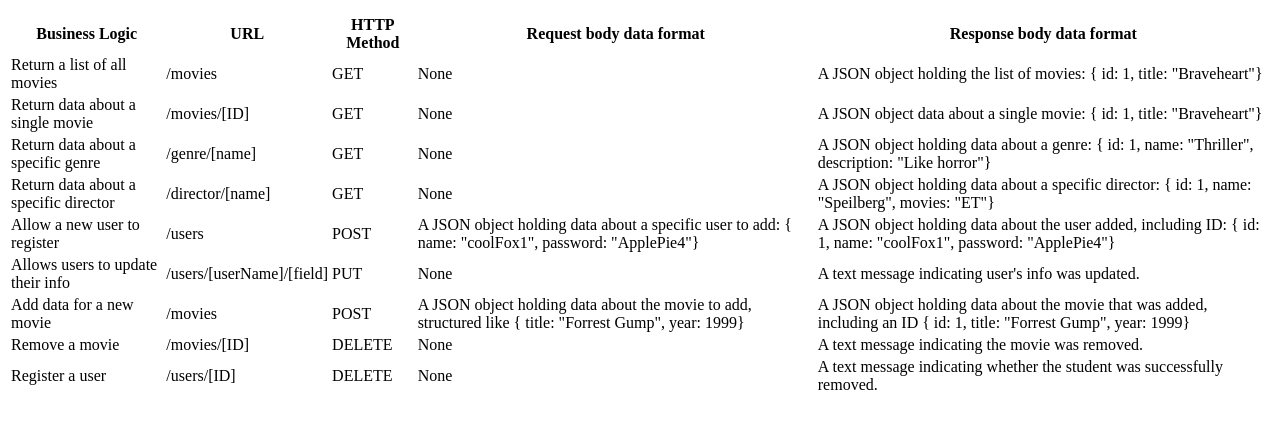
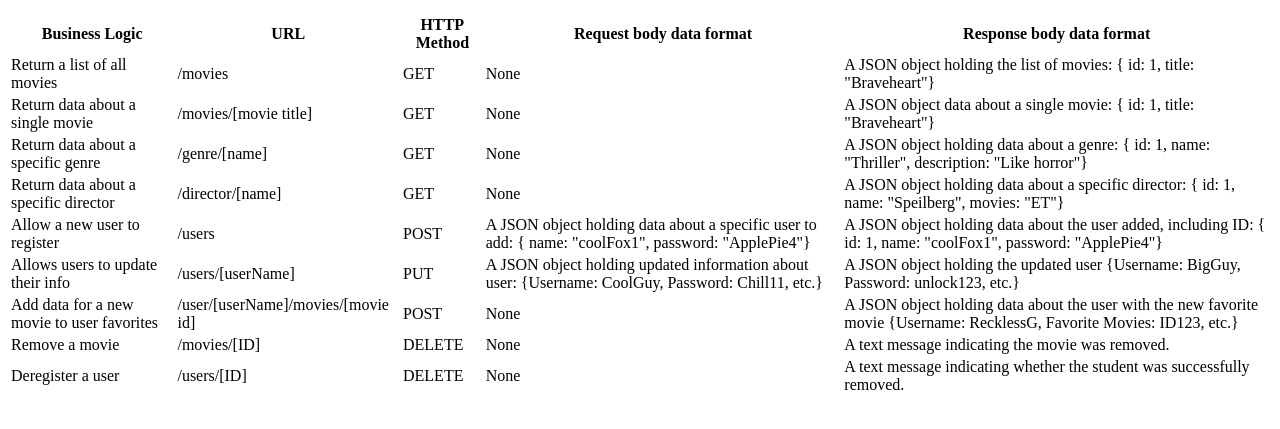
Before and after one commit to tdw2062/movie_api, a website: page public/documentation.html in a window 1280 px wide. Shown: the part 137-566 px from the top of the page. Drawn offline with Linux system fonts and the light colour scheme.

Commit message:
Updated Documentation

```diff
--- a/public/documentation.html
+++ b/public/documentation.html
@@ -38,7 +38,7 @@
 
         <tr>
             <td>Return data about a single movie</td>
-            <td>/movies/[ID]</td>
+            <td>/movies/[movie title]</td>
             <td>GET</td>
             <td>None</td>
             <td>A JSON object data about a single movie: { id: 1, title: "Braveheart"}</td>
@@ -71,20 +71,19 @@
 
         <tr>
             <td>Allows users to update their info</td>
-            <td>/users/[userName]/[field]</td>
+            <td>/users/[userName]</td>
             <td>PUT</td>
-            <td>None</td>
-            <td>A text message indicating user's info was updated.</td>
+            <td>A JSON object holding updated information about user: {Username: CoolGuy, Password: Chill11, etc.}</td>
+            <td>A JSON object holding the updated user {Username: BigGuy, Password: unlock123, etc.}</td>
         </tr>
 
         <tr>
-            <td>Add data for a new movie</td>
-            <td>/movies</td>
+            <td>Add data for a new movie to user favorites</td>
+            <td>/user/[userName]/movies/[movie id]</td>
             <td>POST</td>
-            <td>A JSON object holding data about the movie to add, structured like { title: "Forrest Gump", year: 1999}
-            </td>
-            <td>A JSON object holding data about the movie that was added, including an ID { id: 1, title: "Forrest
-                Gump", year: 1999}</td>
+            <td>None</td>
+            <td>A JSON object holding data about the user with the new favorite movie {Username: RecklessG, Favorite
+                Movies: ID123, etc.}</td>
         </tr>
 
         <tr>
@@ -96,7 +95,7 @@
         </tr>
 
         <tr>
-            <td>Register a user</td>
+            <td>Deregister a user</td>
             <td>/users/[ID]</td>
             <td>DELETE</td>
             <td>None</td>
```
